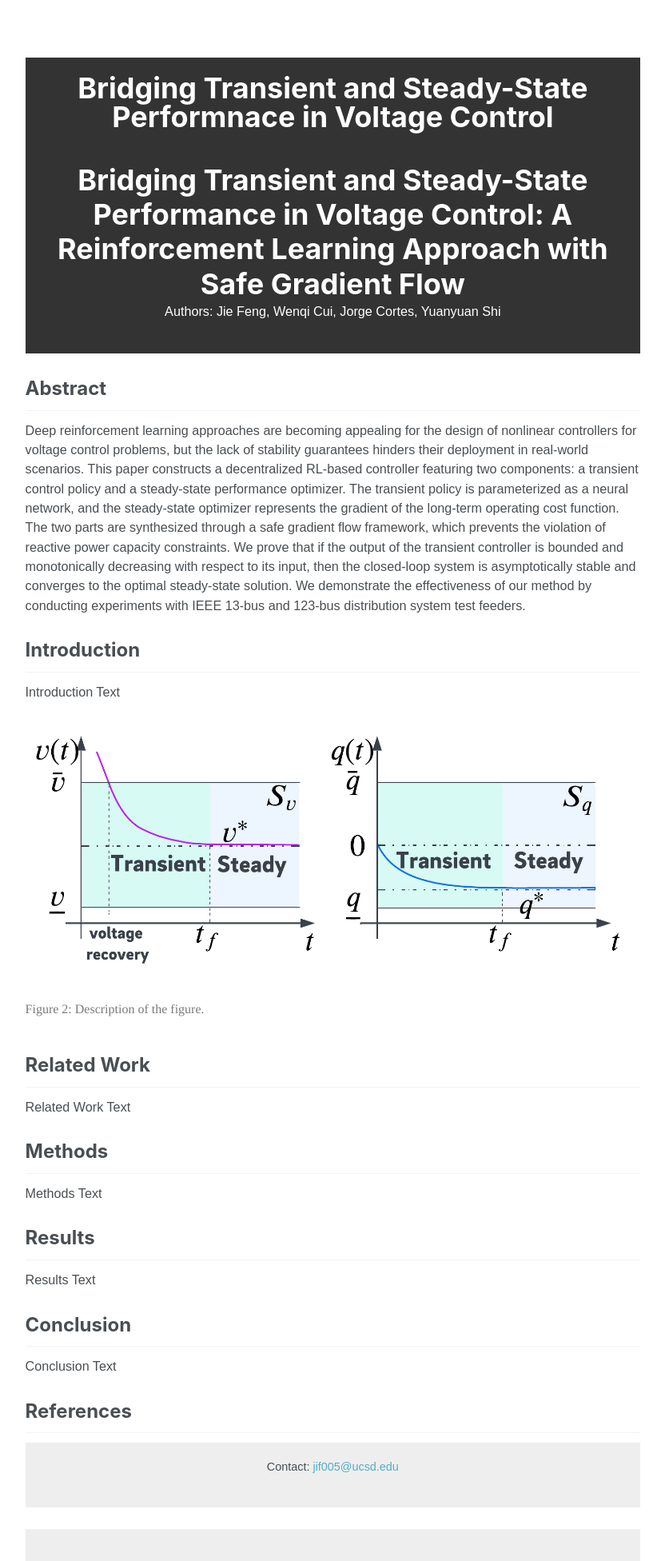
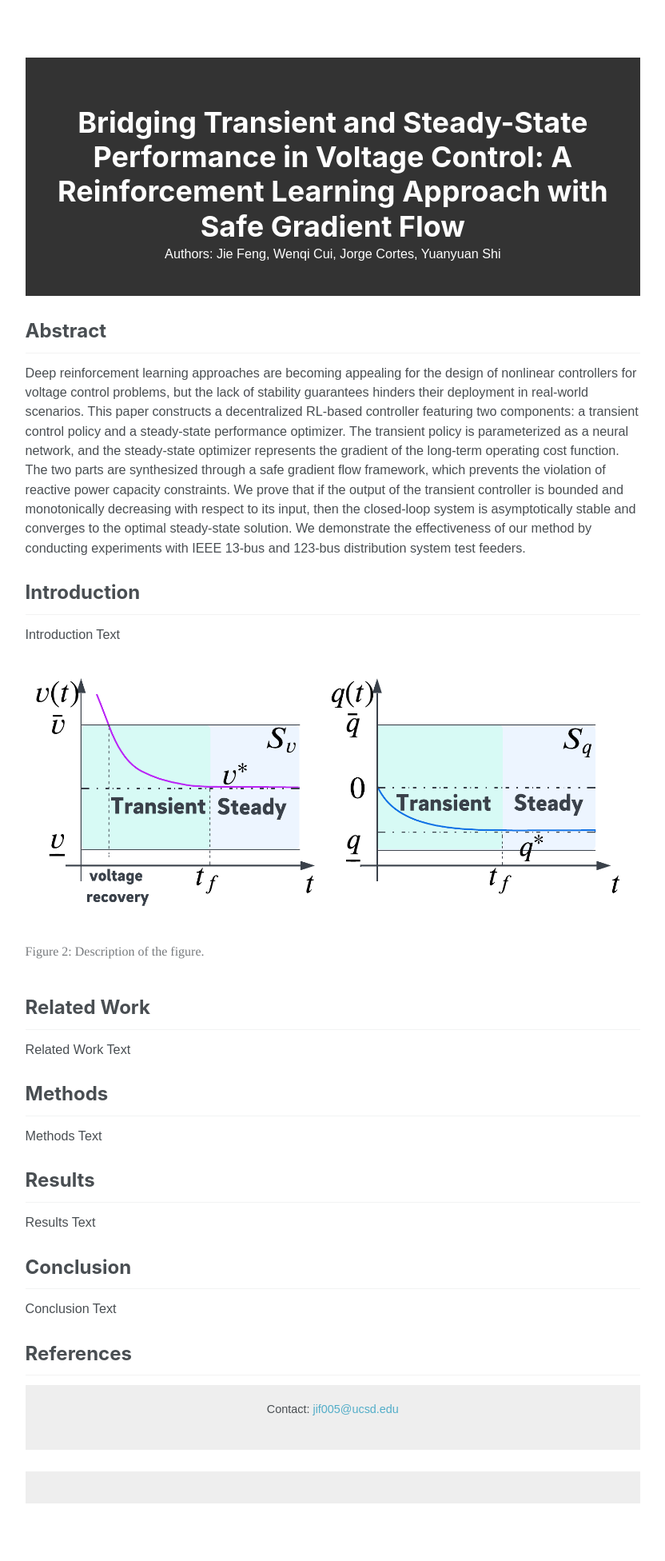
Before and after one commit to JieFeng-cse/JieFeng-cse.github.io, a Jekyll site: the page built from _pages/Transient-steady.md, in a window 1280 px wide. Shown: the whole page at 80% size, without its empty margins (250-1082 px from the left). Built offline with Jekyll 4.4.1, drawn with Linux system fonts in a browser that asks for light colours; after the commit the page ends 1880 px from its top, so only the background shows below that; part of the change alters nothing that is shown.

```diff
--- a/_pages/Transient-steady.md
+++ b/_pages/Transient-steady.md
@@ -1,5 +1,5 @@
 ---
-title: "Bridging Transient and Steady-State Performnace in Voltage Control"
+# title: "Bridging Transient and Steady-State Performnace in Voltage Control"
 permalink: /BTS/
 author_profile: false
 ---
```
